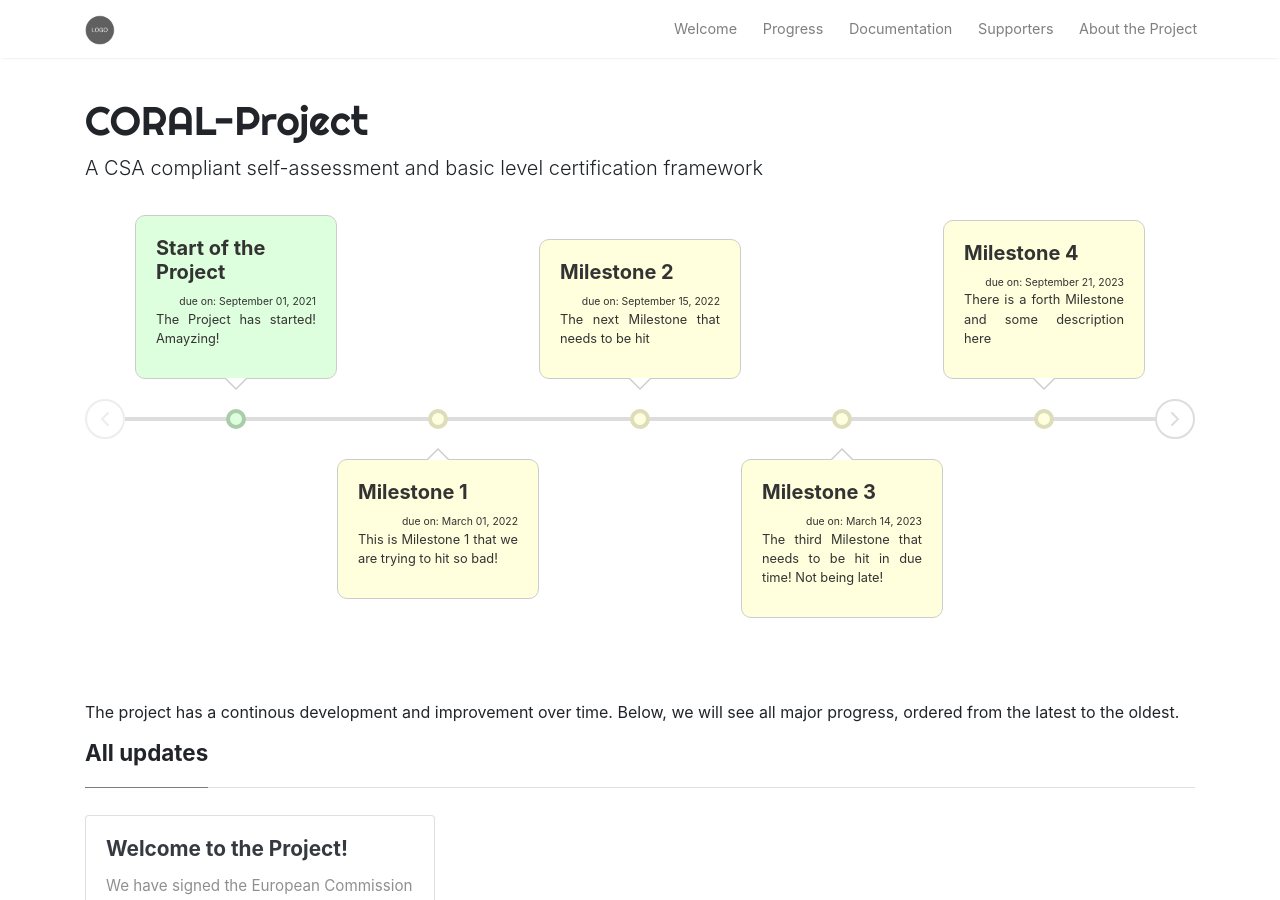
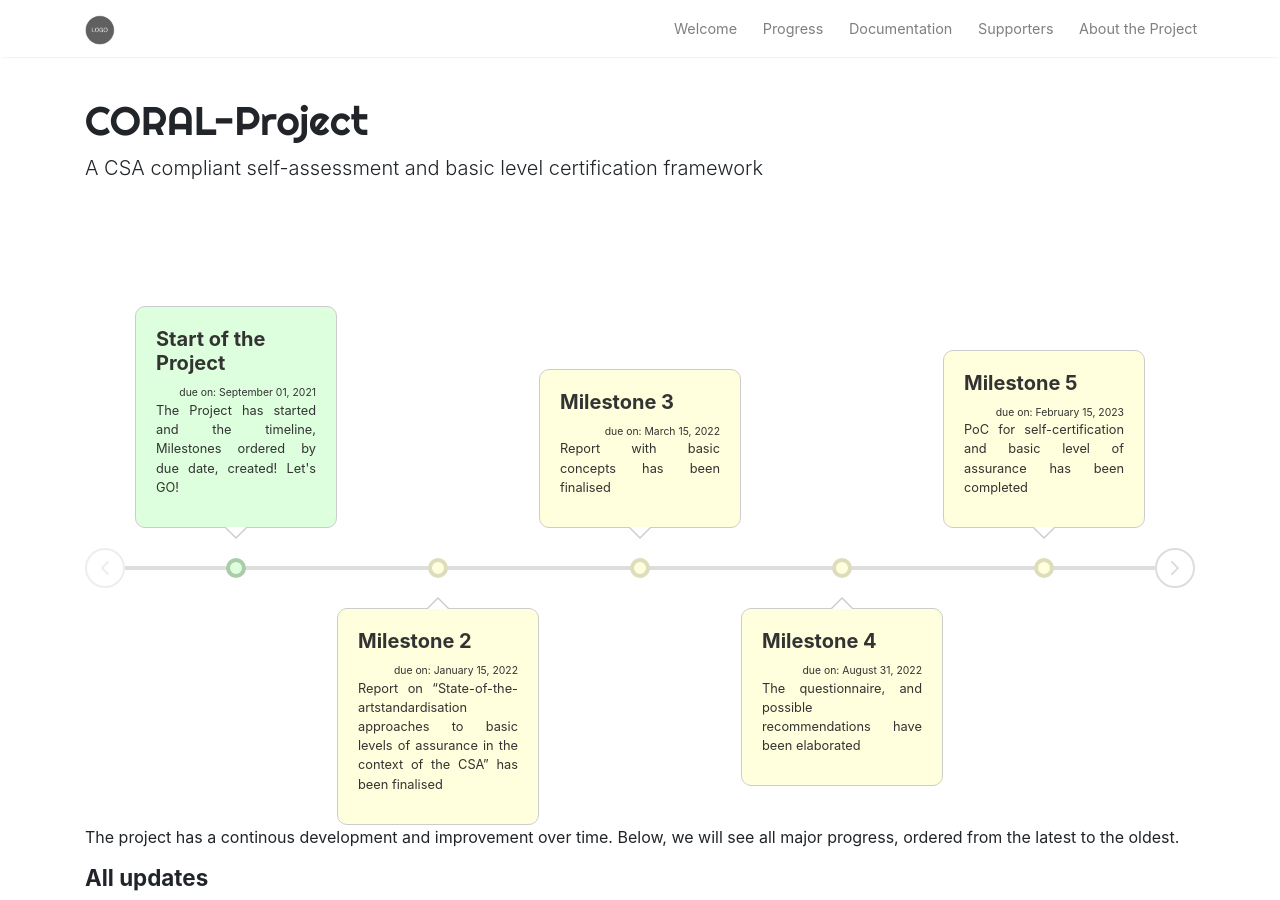
Before and after one commit to NC3-LU/coral-project, a Jekyll site: the page built from blog.md, in a window 1280 px wide and 900 px high. Built offline with Jekyll 4.4.1, drawn with Linux system fonts in a browser that asks for light colours; nearby versions of some CDN libraries.

Commit message:
updated the timeline to the agreed milestone list in the grant agreement

```diff
--- a/_data/timeline.yml
+++ b/_data/timeline.yml
@@ -1,29 +1,64 @@
 - title: Start of the Project
-  description: The Project has started! Amayzing!
+  description: The Project has started and the timeline, Milestones ordered by due date, created! Let's GO!
   date: 01/09/2021
   done: True
 
-- title: Milestone 1
-  description: This is Milestone 1 that we are trying to hit so bad!
-  date: 01/03/2022
-  done: False
-
 - title: Milestone 2
-  description: The next Milestone that needs to be hit
-  date: 15/09/2022
+  description: Report  on  “State-of-the-artstandardisation approaches  to  basic  levels  of  assurance  in  the context of the CSA” has been finalised
+  date: 15/01/2022
   done: False
 
 - title: Milestone 3
-  description: The third Milestone that needs to be hit in due time! Not being late!
-  date: 14/03/2023
+  description: Report   with   basic   concepts   has   been   finalised
+  date: 15/03/2022
   done: False
 
 - title: Milestone 4
-  description: There is a forth Milestone and some description here
-  date: 21/09/2023
+  description: The questionnaire, and possible recommendations have been elaborated
+  date: 31/08/2022
+  done: False
+
+- title: Milestone 5
+  description: PoC for self-certification and basic level of assurance has been completed
+  date: 15/02/2023
+  done: False
+
+- title: Milestone 7
+  description: Feasibility study has been completed
+  date: 01/04/2023
+  done: False
+
+- title: Milestone 6
+  description: “Conformity Assessment Guidance Document” gathering results of tasks 4.1 to 4.4 has been finalised
+  date: 15/04/2023
+  done: False
+
+- title: Milestone 8
+  description: Training materials have been elaborated
+  date: 01/06/2023
+  done: False
+
+- title: Milestone 10
+  description: News articles have been published
+  date: 01/06/2023
+  done: False
+
+- title: Milestone 9
+  description: Promotional videos have been produced
+  date: 30/09/2023
+  done: False
+
+- title: Milestone 11
+  description: The    beneficiaries    have    participated    in    working      groups      of      the      European      Cybersecurity         Certification         Group         AND/OR   have   contributed   to   activities organised   in   the   context   of   European   cooperation    platform    for    cybersecurity    certification set-up by the EC
+  date: 31/10/2023
+  done: False
+
+- title: Milestone 1
+  description: The beneficiary has reported on the Action to HaDEA
+  date: 31/10/2023
   done: False
 
 - title: End of the EC funding
   description: The final report for the EC will now be composed and completed. The project, however, will move on and continue developing!
-  date: 31/10/2023
+  date: 15/12/2023
   done: False
```
